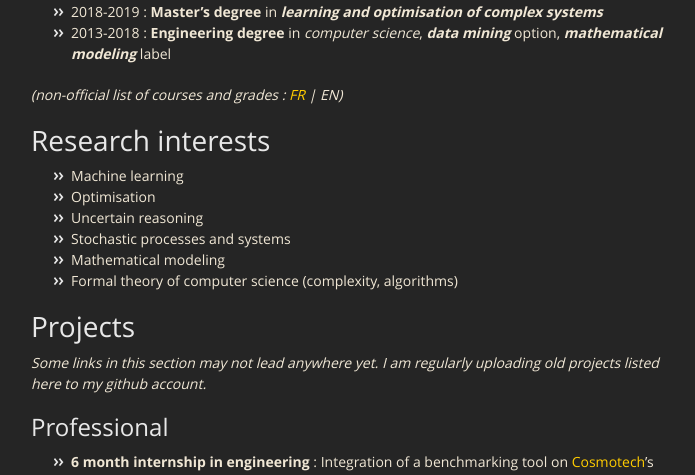
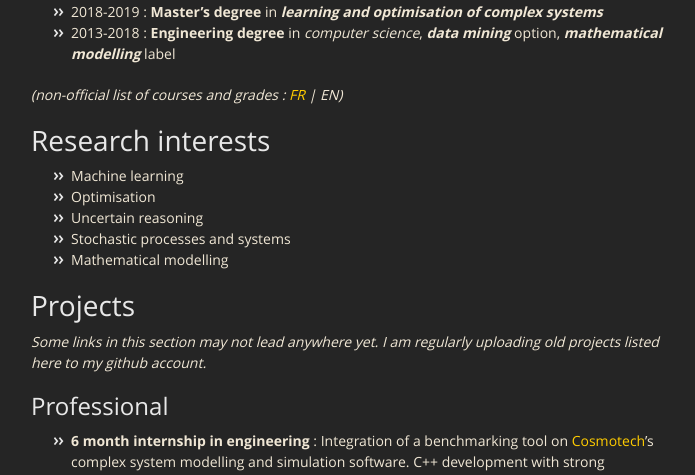
Before and after one commit to plougue/plougue.github.io, a Jekyll site: the page built from index.md, in a window 1280 px wide and 1400 px high, scrolled down 543 px. Shown: the part 237-712 px from the top of the window, without its empty margins (284-979 px from the left). Built offline with Jekyll 4.4.1, drawn with Linux system fonts in a browser that asks for light colours; our own code applies the rules of GitHub Pages for plain Markdown files; some of the changed text lies outside the part shown.

Commit message:
Update index.md

```diff
--- a/index.md
+++ b/index.md
@@ -23,7 +23,7 @@ Double-diploma at the **UTC** (*Université de Technologie de Compiègne*, frenc
 </a>
 </p>
 * 2018-2019 : **Master's degree** in ***learning and optimisation of complex systems***
-* 2013-2018 : **Engineering degree** in *computer science*, ***data mining*** option, ***mathematical modeling*** label
+* 2013-2018 : **Engineering degree** in *computer science*, ***data mining*** option, ***mathematical modelling*** label
 
 *(non-official list of courses and grades : <a href='documents/courses_FR.pdf'>FR</a> \| EN)*
 
@@ -32,8 +32,7 @@ Double-diploma at the **UTC** (*Université de Technologie de Compiègne*, frenc
 * Optimisation
 * Uncertain reasoning
 * Stochastic processes and systems
-* Mathematical modeling
-* Formal theory of computer science (complexity, algorithms)
+* Mathematical modelling
 
 # Projects
 
@@ -42,7 +41,7 @@ Double-diploma at the **UTC** (*Université de Technologie de Compiègne*, frenc
 
 ## Professional
 
-* **6 month internship in engineering** : Integration of a benchmarking tool on [Cosmotech](https://cosmotech.com/)'s complex system modeling and simulation software. C++ development with strong optimisation constraints on core mechanism of the software.
+* **6 month internship in engineering** : Integration of a benchmarking tool on [Cosmotech](https://cosmotech.com/)'s complex system modelling and simulation software. C++ development with strong optimisation constraints on core mechanism of the software.
 
 
 <p align="center">
@@ -58,9 +57,9 @@ Double-diploma at the **UTC** (*Université de Technologie de Compiègne*, frenc
 * **Unsupervised analysis** (2018)
 * **Classification project** (2017)
 
-## Mathematical modeling scripts
+## Mathematical modelling scripts
 *Most of these were made during class projects and practicals using [scilab](https://www.scilab.org/) or matlab*
-* **Introduction to mathematical modeling** (2015) : fractal modelisation, differential equations, spectral analysis, svd, optimisation, fourier decomposition
+* **Introduction to mathematical modelling** (2015) : fractal modelisation, differential equations, spectral analysis, svd, optimisation, fourier decomposition
 * **Linear programming projects in XPress-MP** (2016)
 
 ## Miscellaneous (academic)
```
